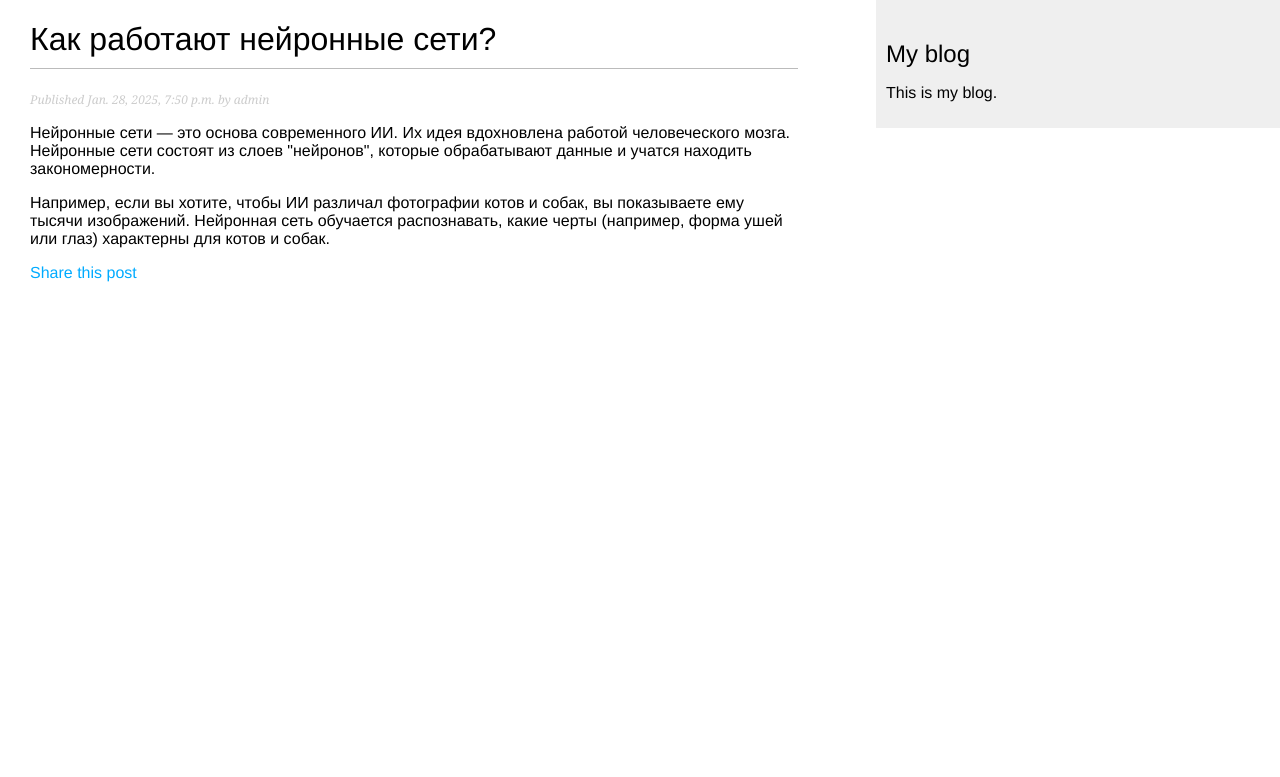
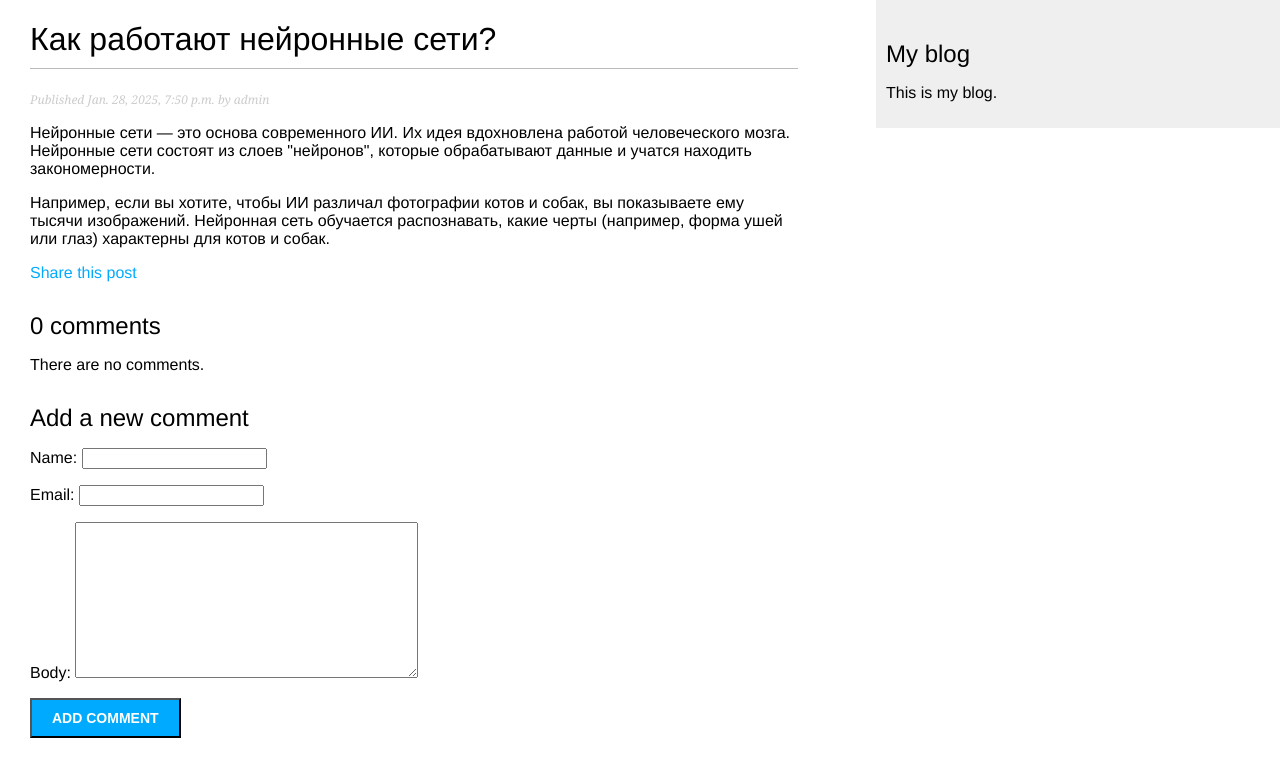
Before and after one commit to ivangol739/blogdjt, a Django app: a page that uses templates/blog/post/detail.html in a window 1280 px wide. Shown: the top 777 px of the page. Run offline with Django 5.2, Linux system fonts and the light colour scheme; data comes from the database, SQL or seed files in the repository; both versions use the stored data as it was after the commit; parts of the project's set-up code (start-up, migrations or seed data) failed here and were passed over.

Commit message:
add comment and tags

```diff
--- a/blog/models.py
+++ b/blog/models.py
@@ -2,6 +2,8 @@ from django.db import models
 from django.utils import timezone
 from django.contrib.auth.models import User
 from django.urls import reverse
+from taggit.managers import TaggableManager
+
 
 #менеджер, который позволит нам получать опубликованные посты через Post.published.all()
 class PublishedManager(models.Manager):
@@ -26,6 +28,8 @@ class Post(models.Model):
     objects = models.Manager() # менеджер, применяемый по умолчанию
     published = PublishedManager()  # пользовательский менеджер
 
+    tags = TaggableManager()
+
     class Meta:
         ordering = ['-publish']
         indexes = [
@@ -41,6 +45,7 @@ class Post(models.Model):
                              self.publish.month,
                              self.publish.day,
                              self.slug])
+
 
 
 class Comment(models.Model):
--- a/blog/urls.py
+++ b/blog/urls.py
@@ -6,9 +6,8 @@ app_name = 'blog'
 urlpatterns = [
     # представления поста
     path('', views.post_list, name='post_list'),
-    path('<int:year>/<int:month>/<int:day>/<slug:post>/',
-         views.post_detail,
-         name='post_detail'),
+    path('tag/<slug:tag_slug>/',
+         views.post_list, name='post_list_by_tag'),
     path('<int:year>/<int:month>/<int:day>/<slug:post>/',
          views.post_detail,
          name='post_detail'),
--- a/blog/views.py
+++ b/blog/views.py
@@ -5,12 +5,19 @@ from django.views.generic import ListView
 from .forms import EmailPostForm, CommentForm
 from django.core.mail import send_mail
 from django.views.decorators.http import require_POST
+from taggit.models import Tag
 
 
-def post_list(request):
-    posts = Post.published.all()
-    #Постраничная разбивка с 3 постами
-    paginator = Paginator(posts, 3)
+def post_list(request, tag_slug=None):
+    post_list = Post.published.all()
+
+    tag = None
+    if tag_slug:
+        tag = get_object_or_404(Tag, slug=tag_slug)
+        post_list = post_list.filter(tags=tag)
+
+    # Постраничная разбивка с 3 постами на страницу
+    paginator = Paginator(post_list, 3)
     page_number = request.GET.get('page', 1)
     try:
         posts = paginator.page(page_number)
@@ -24,7 +31,8 @@ def post_list(request):
         posts = paginator.page(paginator.num_pages)
     return render(request,
                   'blog/post/list.html',
-                  {'posts': posts})
+                  {'posts': posts,
+                   'tag': tag})
 
 
 def post_detail(request, year, month, day, post):
@@ -34,9 +42,14 @@ def post_detail(request, year, month, day, post):
                              publish__year=year,
                              publish__month=month,
                              publish__day=day)
+    # Список активных комментариев к этому посту
+    comments = post.comments.filter(active=True)
+    form = CommentForm
     return render(request,
                   'blog/post/detail.html',
-                  {'post': post})
+                  {'post': post,
+                   'comments': comments,
+                   'form': form})
 
 def post_share(request, post_id):
     # Извлечь пост по идентификатору id
--- a/mysite/settings.py
+++ b/mysite/settings.py
@@ -37,7 +37,8 @@ INSTALLED_APPS = [
     'django.contrib.sessions',
     'django.contrib.messages',
     'django.contrib.staticfiles',
-    'blog.apps.BlogConfig'
+    'blog.apps.BlogConfig',
+    'taggit',
 ]
 
 MIDDLEWARE = [
--- a/templates/blog/post/detail.html
+++ b/templates/blog/post/detail.html
@@ -1,5 +1,7 @@
 {% extends "blog/base.html" %}
+
 {% block title %}{{ post.title }}{% endblock %}
+
 {% block content %}
     <h1>{{ post.title }}</h1>
     <p class="date">
@@ -11,4 +13,21 @@
             Share this post
         </a>
     </p>
+    {% with comments.count as total_comments %}
+        <h2>
+            {{ total_comments }} comment{{ total_comments|pluralize }}
+        </h2>
+    {% endwith %}
+    {% for comment in comments %}
+        <div class="comment">
+            <p class="info">
+                Comment {{ forloop.counter }} by {{ comment.name }}
+                {{ comment.created }}
+            </p>
+            {{ comment.body|linebreaks }}
+        </div>
+    {% empty %}
+        <p>There are no comments.</p>
+    {% endfor %}
+    {% include "blog/post/includes/comment_form.html" %}
 {% endblock %}
--- /dev/null
+++ b/templates/blog/post/includes/comment_form.html
@@ -0,0 +1,6 @@
+<h2>Add a new comment</h2>
+<form action="{% url 'blog:post_comment' post.id %}" method="post">
+    {% csrf_token %}
+    {{ form.as_p }}
+    <p><input type="submit" value="Add comment"></p>
+</form>
```
Also changed, not shown: templates/blog/post/comment.html (added, +12 -0 lines), templates/blog/post/list.html (+21 -2 lines), blog/migrations/0003_comment.py (added), blog/migrations/0004_post_tags.py (added), db.sqlite3, templates/blog/post/includes/__init__.py (added).
